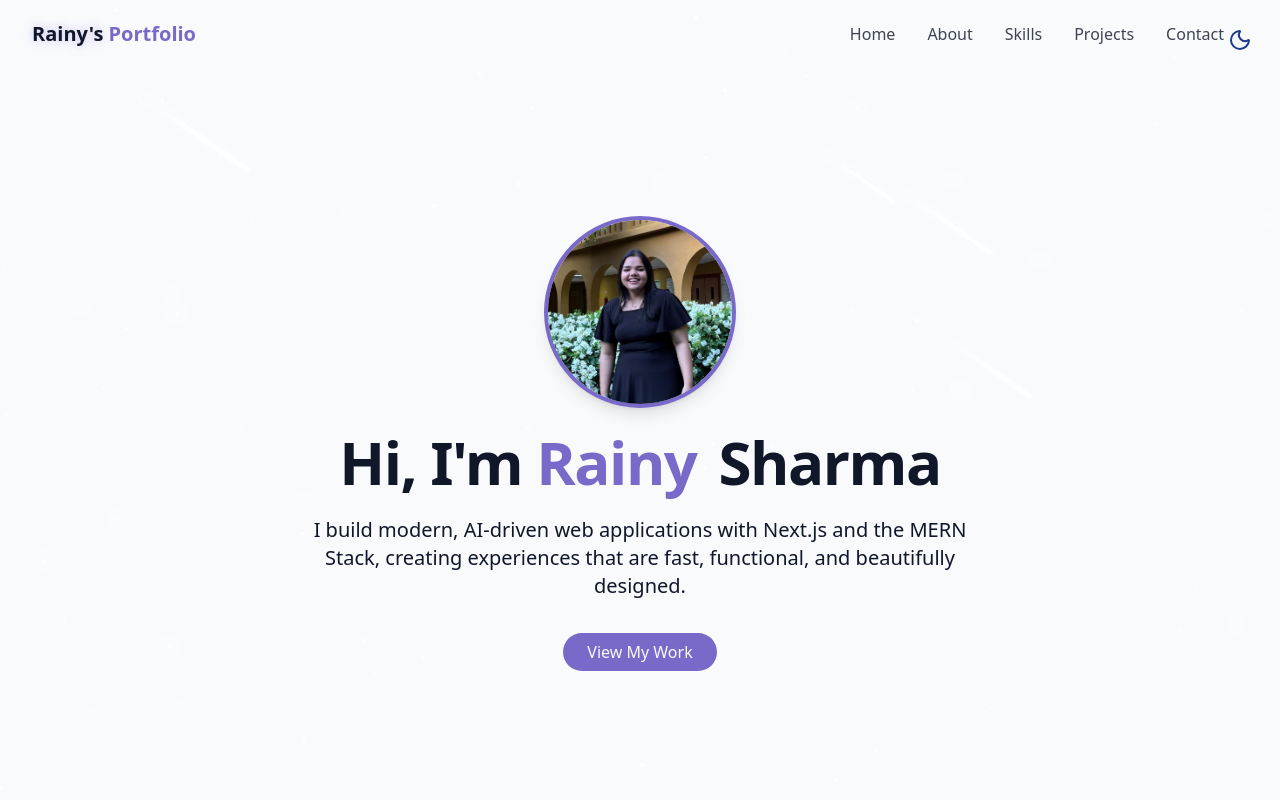
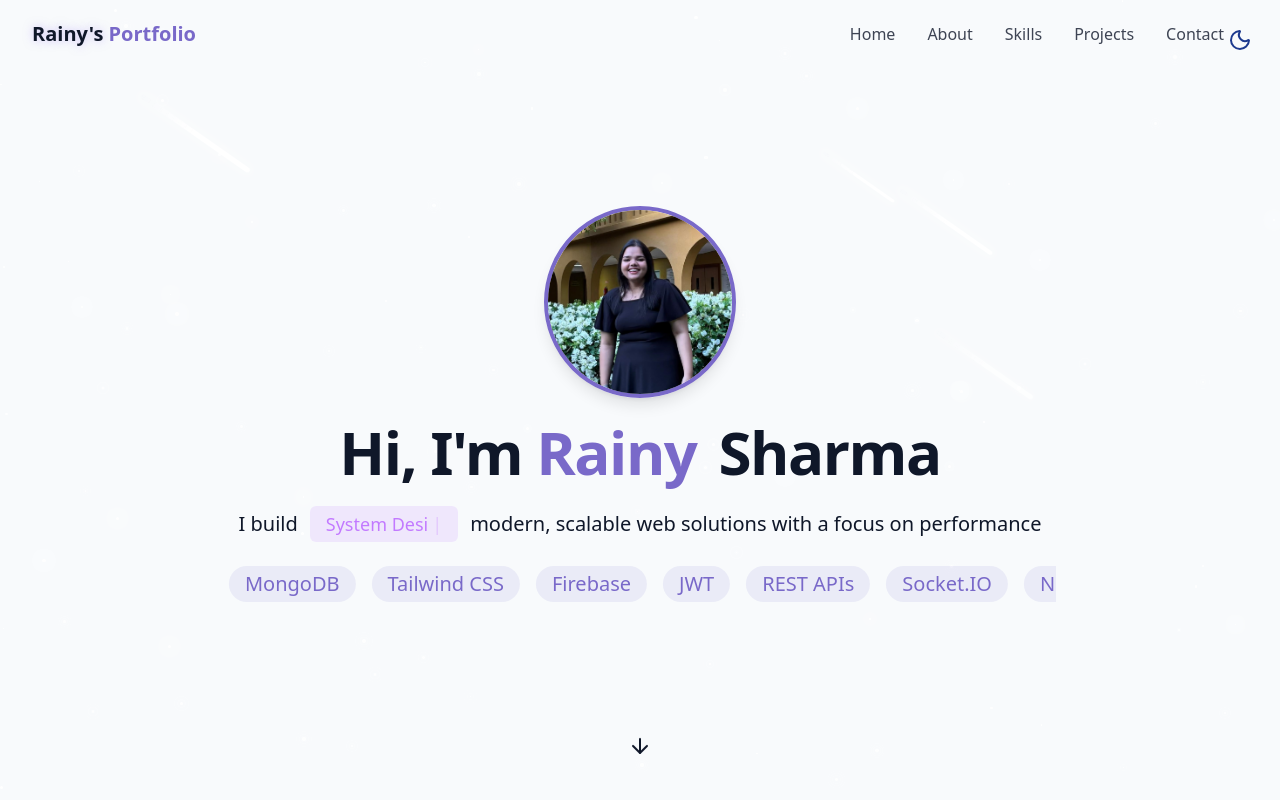
Before and after one commit to rainyyyyshrrr12/My-Portfolio-, a React (Vite) app: page / in a window 1280 px wide. Shown: the top 800 px of the page. Built offline with nearby package versions, Linux system fonts and the light colour scheme; the HTML template or start-up script is replaced by a standard one.

Commit message:
some chnages in hero section

```diff
--- a/src/components/HeroSection.jsx
+++ b/src/components/HeroSection.jsx
@@ -1,11 +1,13 @@
 import { ArrowDown } from "lucide-react";
+import { SkillsSlideshow } from "@/components/SkillsSlideshow";
+import { TechStackSlider } from "@/components/TechStackSlideshow";
+
 
 export const HeroSection = () => {
   return (
     <section
       id="hero"
       className="relative z-0 min-h-screen flex flex-col items-center justify-center px-4 pt-20"
-
     >
       <div className="container max-w-4xl mx-auto text-center z-10">
         <div className="space-y-6">
@@ -31,15 +33,19 @@ export const HeroSection = () => {
             </span>
           </h1>
 
-          {/* ---- DESCRIPTION ---- */}
-          <p className="text-lg md:text-xl text-muted-foreground max-w-2xl mx-auto opacity-0 animate-fade-in-delay-3">
-            I build modern, AI-driven web applications with Next.js and the MERN
-            Stack, creating experiences that are fast, functional, and beautifully
-            designed.
-          </p>
+          {/* ---- SKILLS ---- */}
+          <div className="flex justify-center opacity-0 animate-fade-in-delay-3">
+            <SkillsSlideshow />
+          </div>
+
+          {/* ---- TECH STACK SLIDESHOW (NEW) ---- */}
+          <div className="mt-4 opacity-0 animate-fade-in-delay-4">
+  <TechStackSlider />
+</div>
+
 
           {/* ---- BUTTON ---- */}
-          <div className="pt-4 opacity-0 animate-fade-in-delay-4">
+          <div className="pt-6 opacity-0 animate-fade-in-delay-5">
             <a href="#projects" className="cosmic-button">
               View My Work
             </a>
@@ -47,6 +53,10 @@ export const HeroSection = () => {
         </div>
       </div>
 
+      {/* Scroll Indicator */}
+      <div className="absolute bottom-10 animate-bounce text-muted-foreground">
+        <ArrowDown size={24} />
+      </div>
     </section>
   );
 };
--- a/src/components/ProjectSection.jsx
+++ b/src/components/ProjectSection.jsx
@@ -1,4 +1,4 @@
-import { useState } from "react";
+import { useState, useEffect } from "react";
 import {
   ArrowRight,
   ArrowLeft,
@@ -10,37 +10,23 @@ import {
 const projects = [
   {
     id: 1,
-    title: "JobZen",
+    title: "Spott",
     description:
-      "Designed and deployed an AI-powered career platform with resume and cover letter generators plus interview prep tools.",
-    image: "/project/project1.png",
+      "Architected and deployed a full-stack event management platform with event creation, discovery, My Events & My Tickets dashboards, QR-based ticketing, and Free/Pro role-based access.",
+    image: "/project/image.png",
     tags: [
       "Next.js",
-      "Neon DB",
+      "Convex",
+      "Clerk Auth",
       "Tailwind CSS",
-      "AI/LLM Integration (Gemini API)",
+      "Shadcn UI",
+      "Unsplash API",
     ],
-    demoUrl: "https://jobzen-kappa.vercel.app/",
-    githubUrl: "https://github.com/rainyyyyshrrr12/JobZen",
+    demoUrl: "https://spott-psi.vercel.app/",
+    githubUrl: "https://github.com/rainyyyyshrrr12/Spott",
   },
   {
     id: 2,
-    title: "HackYours",
-    description:
-      "Built backend and storage systems with AI-powered features for idea generation and pitch deck automation, accelerating hackathon ideation and boosting team project speed.",
-    image: "/project/project2.jpg",
-    tags: [
-      "React.js",
-      "Tailwind CSS",
-      "Gemini 1.5",
-      "Firebase Auth",
-      "Framer Motion",
-    ],
-    demoUrl: "https://hackyours.raghavkatta.xyz/",
-    githubUrl: "https://github.com/raghavxkatta/HackYours-BinaryBrains",
-  },
-  {
-    id: 3,
     title: "GitHub Clone",
     description:
       "Built a GitHub-like full-stack platform featuring authentication, repository management, dashboards, and issue tracking using the MERN stack.",
@@ -57,21 +43,35 @@ const projects = [
     githubUrl: "https://github.com/rainyyyyshrrr12/aws-frontend",
   },
   {
-    id: 4,
-    title: "Spott",
+    id: 3,
+    title: "JobZen",
     description:
-      "Architected and deployed a full-stack event management platform with event creation, discovery, My Events & My Tickets dashboards, QR-based ticketing, and Free/Pro role-based access.",
-    image: "/project/image.png",
+      "Designed and deployed an AI-powered career platform with resume and cover letter generators plus interview prep tools.",
+    image: "/project/project1.png",
     tags: [
       "Next.js",
-      "Convex",
-      "Clerk Auth",
+      "Neon DB",
       "Tailwind CSS",
-      "Shadcn UI",
-      "Unsplash API",
+      "AI/LLM Integration (Gemini API)",
     ],
-    demoUrl: "https://spott-psi.vercel.app/",
-    githubUrl: "https://github.com/rainyyyyshrrr12/Spott",
+    demoUrl: "https://jobzen-kappa.vercel.app/",
+    githubUrl: "https://github.com/rainyyyyshrrr12/JobZen",
+  },
+  {
+    id: 4,
+    title: "HackYours",
+    description:
+      "Built backend and storage systems with AI-powered features for idea generation and pitch deck automation, accelerating hackathon ideation and boosting team project speed.",
+    image: "/project/project2.jpg",
+    tags: [
+      "React.js",
+      "Tailwind CSS",
+      "Gemini 1.5",
+      "Firebase Auth",
+      "Framer Motion",
+    ],
+    demoUrl: "https://hackyours.raghavkatta.xyz/",
+    githubUrl: "https://github.com/raghavxkatta/HackYours-BinaryBrains",
   },
   {
     id: 5,
@@ -86,10 +86,22 @@ const projects = [
 
 export const ProjectsSection = () => {
   const [current, setCurrent] = useState(0);
+  const [visibleCards, setVisibleCards] = useState(3);
 
-  const CARD_WIDTH = 320; // EXACT card width
-  const GAP = 32; // gap-8
-  const visibleCards = 3;
+  const CARD_WIDTH = 320;
+  const GAP = 32;
+
+  useEffect(() => {
+    const handleResize = () => {
+      if (window.innerWidth < 640) setVisibleCards(1);
+      else if (window.innerWidth < 1024) setVisibleCards(2);
+      else setVisibleCards(3);
+    };
+
+    handleResize();
+    window.addEventListener("resize", handleResize);
+    return () => window.removeEventListener("resize", handleResize);
+  }, []);
 
   const next = () => {
     if (current < projects.length - visibleCards) {
@@ -106,37 +118,33 @@ export const ProjectsSection = () => {
   return (
     <section id="projects" className="py-24 px-4 relative">
       <div className="container mx-auto max-w-6xl overflow-hidden">
-        {/* Heading */}
         <h2 className="text-3xl md:text-4xl font-bold mb-4 text-center">
           Featured <span className="text-primary">Projects</span>
         </h2>
 
         <p className="text-center text-muted-foreground mb-12 max-w-2xl mx-auto">
-          Here are some of my recent projects. Each project was carefully
-          crafted with attention to detail, performance, and user experience.
+          Here are some of my recent projects. Each project was carefully crafted
+          with attention to detail, performance, and user experience.
         </p>
 
         {/* ================= CAROUSEL ================= */}
         <div className="relative">
-          {/* Left Arrow */}
           <button
             onClick={prev}
             disabled={current === 0}
-            className="absolute left-[-50px] top-1/2 -translate-y-1/2 z-10 p-2 rounded-full bg-secondary hover:bg-primary transition disabled:opacity-40"
+            className="absolute left-[-20px] md:left-[-50px] top-1/2 -translate-y-1/2 z-10 p-2 rounded-full bg-secondary hover:bg-primary transition disabled:opacity-40"
           >
             <ArrowLeft />
           </button>
 
-          {/* Right Arrow */}
           <button
             onClick={next}
             disabled={current >= projects.length - visibleCards}
-            className="absolute right-[-50px] top-1/2 -translate-y-1/2 z-10 p-2 rounded-full bg-secondary hover:bg-primary transition disabled:opacity-40"
+            className="absolute right-[-20px] md:right-[-50px] top-1/2 -translate-y-1/2 z-10 p-2 rounded-full bg-secondary hover:bg-primary transition disabled:opacity-40"
           >
             <ArrowRight />
           </button>
 
-          {/* Slider */}
           <div className="overflow-hidden">
             <div
               className="flex gap-8 transition-transform duration-500 ease-in-out"
@@ -146,12 +154,33 @@ export const ProjectsSection = () => {
                 }px)`,
               }}
             >
-              {projects.map((project, key) => (
+              {projects.map((project) => (
                 <div
-                  key={key}
-                  className="group w-[320px] flex-shrink-0 bg-card rounded-lg overflow-hidden shadow-xs card-hover relative"
+                  key={project.id}
+                  className="group w-[320px] flex-shrink-0 bg-card rounded-lg overflow-hidden
+                             relative transition-all duration-500 hover:shadow-xl"
                 >
-                  {/* Image */}
+                  {/* 🌈 CLEAN GRADIENT OVERLAY */}
+                  <div
+                    className="
+                      pointer-events-none absolute inset-0 opacity-0
+                      group-hover:opacity-100 transition-opacity duration-500
+                      bg-gradient-to-br
+                      from-blue-500/20 via-violet-500/20 to-cyan-500/20
+                      dark:from-blue-400/25 dark:via-violet-400/25 dark:to-cyan-400/25
+                    "
+                  />
+
+                  {/* ✨ SUBTLE GLOW */}
+                  <div
+                    className="
+                      pointer-events-none absolute inset-0 rounded-lg
+                      opacity-0 group-hover:opacity-100 transition duration-500
+                      ring-1 ring-blue-500/20 dark:ring-cyan-400/30
+                    "
+                  />
+
+                  {/* IMAGE */}
                   <div className="h-48 overflow-hidden relative">
                     <img
                       src={project.image}
@@ -161,20 +190,20 @@ export const ProjectsSection = () => {
 
                     {project.comingSoon && (
                       <div className="absolute inset-0 bg-black/60 flex items-center justify-center">
-                        <span className="text-white text-sm md:text-base flex items-center gap-2 bg-primary/90 px-4 py-2 rounded-full shadow-md">
+                        <span className="text-white flex items-center gap-2 bg-primary/90 px-4 py-2 rounded-full">
                           <Clock size={16} /> Coming Soon
                         </span>
                       </div>
                     )}
                   </div>
 
-                  {/* Content */}
-                  <div className="p-6">
+                  {/* CONTENT */}
+                  <div className="p-6 relative z-10">
                     <div className="flex flex-wrap gap-2 mb-4">
                       {project.tags.map((tag, i) => (
                         <span
                           key={i}
-                          className="px-2 py-1 text-xs font-medium border rounded-full bg-secondary text-secondary-foreground"
+                          className="px-2 py-1 text-xs border rounded-full bg-secondary"
                         >
                           {tag}
                         </span>
@@ -189,7 +218,6 @@ export const ProjectsSection = () => {
                       {project.description}
                     </p>
 
-                    {/* GitHub / Demo UNCHANGED */}
                     <div className="flex justify-between items-center">
                       {project.comingSoon ? (
                         <span className="text-muted-foreground italic text-sm">
@@ -197,18 +225,10 @@ export const ProjectsSection = () => {
                         </span>
                       ) : (
                         <div className="flex space-x-3">
-                          <a
-                            href={project.demoUrl}
-                            target="_blank"
-                            className="text-foreground/80 hover:text-primary transition-colors duration-300"
-                          >
+                          <a href={project.demoUrl} target="_blank">
                             <ExternalLink size={20} />
                           </a>
-                          <a
-                            href={project.githubUrl}
-                            target="_blank"
-                            className="text-foreground/80 hover:text-primary transition-colors duration-300"
-                          >
+                          <a href={project.githubUrl} target="_blank">
                             <Github size={20} />
                           </a>
                         </div>
@@ -221,7 +241,6 @@ export const ProjectsSection = () => {
           </div>
         </div>
 
-        {/* Bottom GitHub CTA */}
         <div className="text-center mt-12">
           <a
             className="cosmic-button w-fit flex items-center mx-auto gap-2"
--- /dev/null
+++ b/src/components/SkillsSlideshow.jsx
@@ -0,0 +1,99 @@
+import { useEffect, useState } from "react";
+
+const skills = [
+  { text: "Scalable Systems", color: "emerald" },
+  { text: "User Experience", color: "blue" },
+  { text: "System Design", color: "purple" },
+  { text: "High Performance", color: "yellow" },
+  { text: "Modern Web Apps", color: "pink" },
+];
+
+export const SkillsSlideshow = () => {
+  const [skillIndex, setSkillIndex] = useState(0);
+  const [typedText, setTypedText] = useState("");
+  const [charIndex, setCharIndex] = useState(0);
+
+  const currentSkill = skills[skillIndex];
+
+  // ⌨️ Typewriter Effect
+  useEffect(() => {
+    if (charIndex < currentSkill.text.length) {
+      const timeout = setTimeout(() => {
+        setTypedText((prev) => prev + currentSkill.text[charIndex]);
+        setCharIndex((prev) => prev + 1);
+      }, 70);
+
+      return () => clearTimeout(timeout);
+    } else {
+      const pause = setTimeout(() => {
+        setTypedText("");
+        setCharIndex(0);
+        setSkillIndex((prev) => (prev + 1) % skills.length);
+      }, 1800);
+
+      return () => clearTimeout(pause);
+    }
+  }, [charIndex, skillIndex]);
+
+  return (
+    <>
+      {/* 🔹 Component-scoped CSS */}
+      <style>
+        {`
+          @keyframes slideIn {
+            from {
+              transform: translateX(-12px);
+              opacity: 0;
+            }
+            to {
+              transform: translateX(0);
+              opacity: 1;
+            }
+          }
+
+          @keyframes blink {
+            0%, 50%, 100% { opacity: 1; }
+            25%, 75% { opacity: 0; }
+          }
+
+          .slide-in {
+            animation: slideIn 0.4s ease-out;
+          }
+
+          .blink {
+            animation: blink 1s infinite;
+          }
+        `}
+      </style>
+
+      <div className="flex flex-col sm:flex-row items-center gap-3 text-center sm:text-left">
+        <span className="text-muted-foreground text-xl">
+          I build
+        </span>
+
+        <span
+          key={currentSkill.text}
+          className={`slide-in px-4 py-1 rounded-md font-medium text-lg flex items-center
+          ${
+            currentSkill.color === "emerald"
+              ? "bg-emerald-500/10 text-emerald-400"
+              : currentSkill.color === "blue"
+              ? "bg-blue-500/10 text-blue-400"
+              : currentSkill.color === "purple"
+              ? "bg-purple-500/10 text-purple-400"
+              : currentSkill.color === "pink"
+              ? "bg-pink-500/10 text-pink-400"
+              : "bg-yellow-500/10 text-yellow-400"
+          }`}
+        >
+          {typedText}
+          <span className="ml-1 blink">|</span>
+        </span>
+
+        <span className="text-muted-foreground text-xl max-w-xl">
+          modern, scalable web solutions with a focus on performance
+        </span>
+      </div>
+    </>
+  );
+};
--- /dev/null
+++ b/src/components/TechStackSlideshow.jsx
@@ -0,0 +1,57 @@
+export const TechStackSlider = () => {
+  const stacks = [
+    "Next.js",
+    "React",
+    "Node.js",
+    "Express",
+    "MongoDB",
+    "Tailwind CSS",
+    "Firebase",
+    "JWT",
+    "REST APIs",
+    "Socket.IO",
+  ];
+
+  return (
+    <>
+      {/* 🔹 CSS inside component */}
+      <style>
+        {`
+          @keyframes scroll {
+            from {
+              transform: translateX(0);
+            }
+            to {
+              transform: translateX(-50%);
+            }
+          }
+
+          .slider-track {
+            display: flex;
+            width: max-content;
+            animation: scroll 18s linear infinite;
+          }
+
+          .slider-wrapper {
+            overflow: hidden;
+            width: 100%;
+          }
+        `}
+      </style>
+
+      <div className="slider-wrapper">
+        <div className="slider-track">
+          {[...stacks, ...stacks].map((tech, i) => (
+            <span
+              key={i}
+              className="mx-2 px-4 py-1 rounded-full text-xl font-medium
+              bg-primary/10 text-primary whitespace-nowrap"
+            >
+              {tech}
+            </span>
+          ))}
+        </div>
+      </div>
+    </>
+  );
+};
--- a/src/pages/Home.jsx
+++ b/src/pages/Home.jsx
@@ -7,6 +7,7 @@ import { SkillsSection } from "../components/SkillsSection";
 import { ProjectsSection } from "../components/ProjectSection";
 import { ContactSection } from "../components/ContactSection";
 import { Footer } from "../components/Footer";
+
 
 export const Home = () => {
   return (
@@ -21,6 +22,7 @@ export const Home = () => {
       {/* Main Content */}
       <main>
         <HeroSection />
+
         <AboutSection />
         <SkillsSection />
         <ProjectsSection />
```
Also changed, not shown: src/index.css (line endings or trailing spaces).
